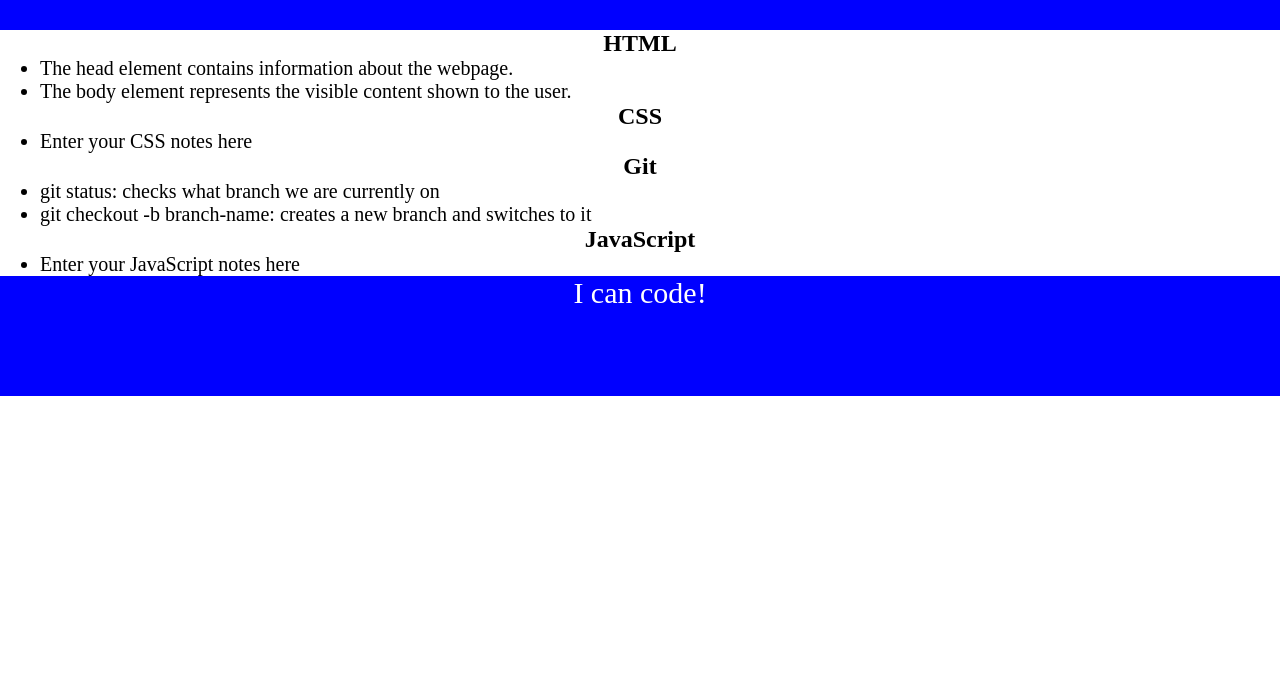
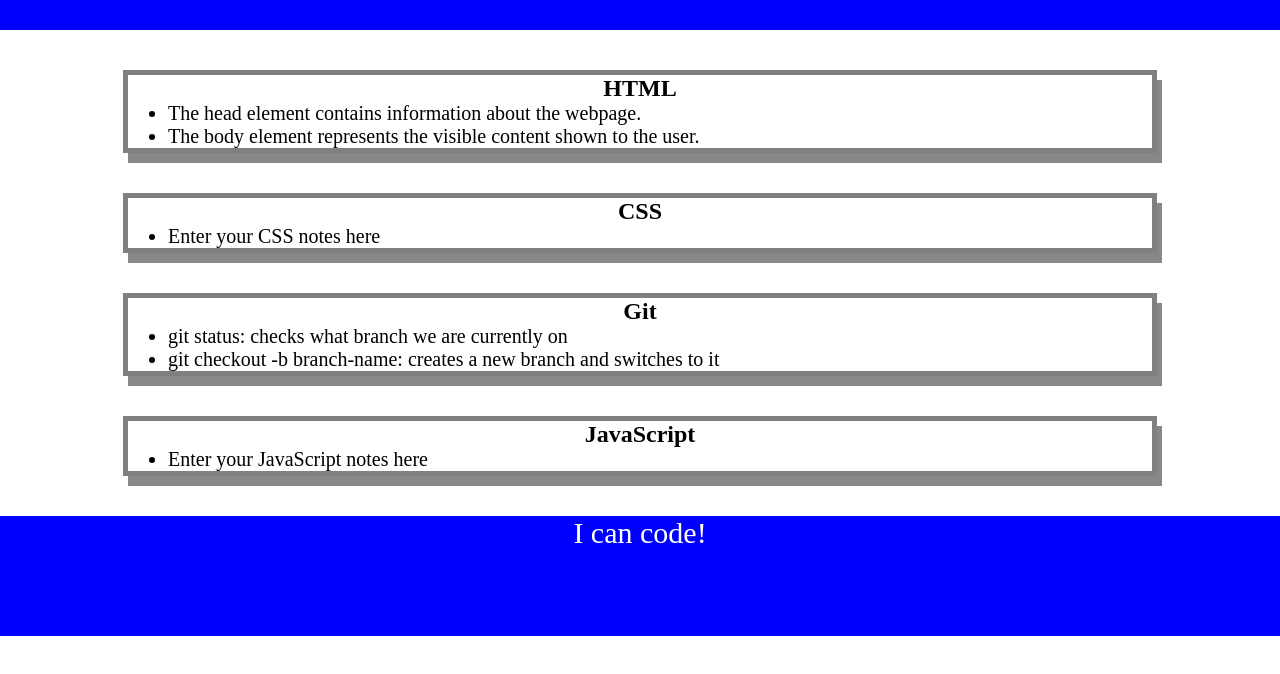
Before and after one commit to CosmoXLav/prework-study-guide, a plain HTML site: page assets/index.html in a window 1280 px wide. Shown: the part 90-764 px from the top of the page. Drawn offline with Linux system fonts and the light colour scheme; files that its build step writes are made by us from their sources.

Commit message:
added CSS to project

```diff
--- a/assets/index.html
+++ b/assets/index.html
@@ -4,7 +4,7 @@
     <meta charset="UTF-8" />
     <meta http-equiv="X-UA-Compatible" content="IE=edge" />
     <meta name="viewport" content="width=device-width, initial-scale=1.0" />
-    <link rel="stylesheet" href="./assets/style.css">
+    <link rel="stylesheet" href="./style.css">
     <title>Prework Study Guide</title>
   </head>
   <body>
--- a/assets/style.css
+++ b/assets/style.css
@@ -33,3 +33,9 @@ p {
     text-align: center;
     font-size: 30px;
   }
+  .card {
+    width: 80%;
+    margin: 40px auto;
+    border: 5px solid gray;
+    box-shadow: 5px 10px #888888;
+  }
```
Also changed, not shown: 1 other file.
